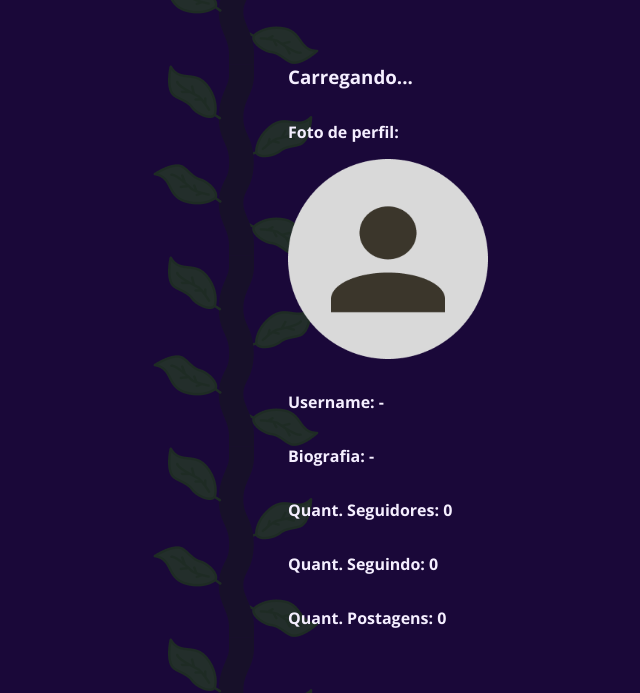
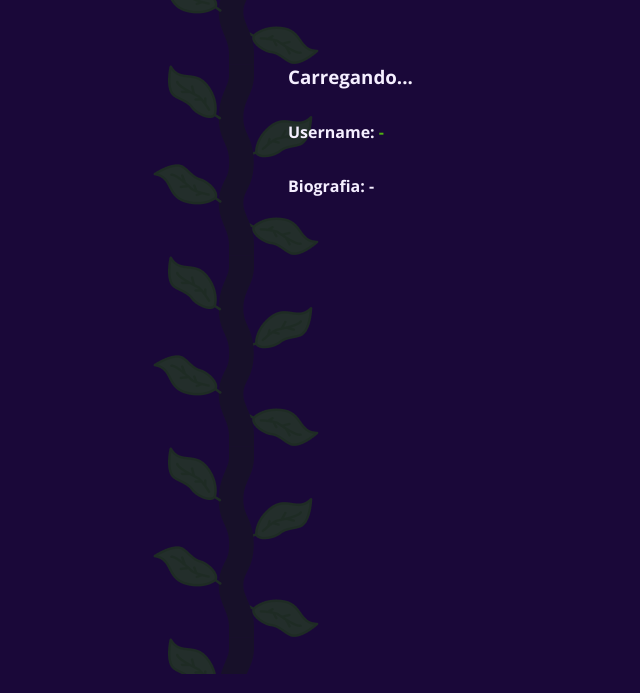
Before and after one commit to ViniluR/Purple-Tree, a PHP site: the page made by purple-tree.backend/userread.html in a window 1280 px wide. Shown: the part 126-819 px from the top of the page, without its empty margins (32-672 px from the left). Run offline with PHP 8.4, Linux system fonts and the light colour scheme; tables that the repository leaves empty or names only in its code hold one stand-in row (values such as "Sample post"); a stand-in replaces the project's code that opens the database connection.

Commit message:
Correção de bugs

```diff
--- a/purple-tree.backend/static/css/purple.css
+++ b/purple-tree.backend/static/css/purple.css
@@ -545,12 +545,6 @@ h3.username-grande {
     margin: 2em 0;
 }
 
-.UserRead ul li:nth-child(1) {
-    display: flex;
-    flex-direction: column;
-    gap: 1em;
-}
-
 .UserRead ul span, .PostRead ul span {
     font-weight: bold;
 }
@@ -591,3 +585,25 @@ h3.username-grande {
     background-color: #A70909;
     border: #A70909;
 }
+
+.edit-user input, .edit-user textarea{
+    background-color: #110A29;
+    max-width: 640px;
+    border: none;
+    outline: none;
+    padding: .4em 1em;
+    border-radius: 20px;
+    margin: .5em 0;
+    box-sizing: border-box;
+}
+
+#confirm-delete, #cancel-delete{
+    border-radius: 20px;
+    margin-top: 1em;
+    padding: .25em 1.2em;
+    font-size: 16px;
+}
+
+input#username{
+    color:#4c4857;
+}
--- a/purple-tree.backend/user.html
+++ b/purple-tree.backend/user.html
@@ -47,7 +47,7 @@
                         data.forEach(user => {
                             let li = document.createElement("li");
                             li.innerHTML = `
-                                <p>${user.nome}</p>
+                                <p>${user.username}</p>
                                 <div>
                                     <a href="userread.html?username=${user.username}">Ver</a>
                                     <a href="userupdate.html?username=${user.username}">Editar</a>
--- a/purple-tree.backend/userread.html
+++ b/purple-tree.backend/userread.html
@@ -20,15 +20,8 @@
             <h3 id="nome">Carregando...</h3>
             <div>
                 <ul>
-                    <li>
-                        <span>Foto de perfil:</span>
-                        <img id="foto_perfil" src="media/placeholderperfil.png" width="200">
-                    </li>
-                    <li><span>Username:</span> <span id="username">-</span></li>
+                    <li><span>Username:</span> <span style='color:#50b110' id="username">-</span></li>
                     <li><span>Biografia:</span> <span id="biografia">-</span></li>
-                    <li><span>Quant. Seguidores:</span> <span id="seguidores">0</span></li>
-                    <li><span>Quant. Seguindo:</span> <span id="seguindo">0</span></li>
-                    <li><span>Quant. Postagens:</span> <span id="postagens">0</span></li>
                 </ul>
             </div>
         </section>
@@ -51,12 +44,8 @@
                         document.body.innerHTML = `<h3>${data.error}</h3>`;
                     } else {
                         document.getElementById("nome").textContent = data.nome;
-                        document.getElementById("foto_perfil").src = data.foto_perfil || "media/placeholderperfil.png";
-                        document.getElementById("username").textContent = data.username;
+                        document.getElementById("username").textContent = `@${data.username}`;
                         document.getElementById("biografia").textContent = data.biografia || "Sem biografia";
-                        document.getElementById("seguidores").textContent = data.seguidores || 0;
-                        document.getElementById("seguindo").textContent = data.seguindo || 0;
-                        document.getElementById("postagens").textContent = data.postagens || 0;
                     }
                 })
                 .catch(error => console.error("Erro ao carregar usuário:", error));
--- a/purple-tree.backend/userupdate.html
+++ b/purple-tree.backend/userupdate.html
@@ -28,9 +28,9 @@
                 <label for="biografia">Biografia:</label>
                 <textarea id="biografia" name="biografia" rows="4"></textarea>
 
-                <button type="submit">Salvar</button>
+                <button type="submit" id="post-submit" style="max-width: min-content; margin-top: 1em;">Salvar</button>
             </form>
-            <p id="mensagem"></p>
+            <p style='margin-top: 2em;'id="mensagem"></p>
         </section>
     </main>
 
```
Also changed, not shown: purple-tree.backend/postread.php (added, +52 -0 lines).
